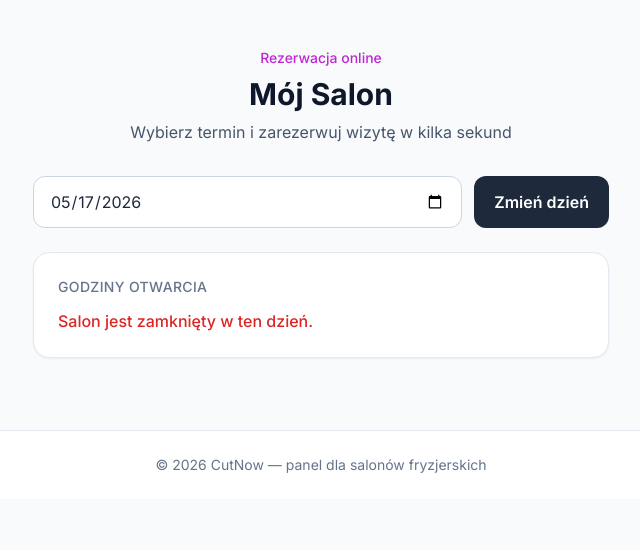
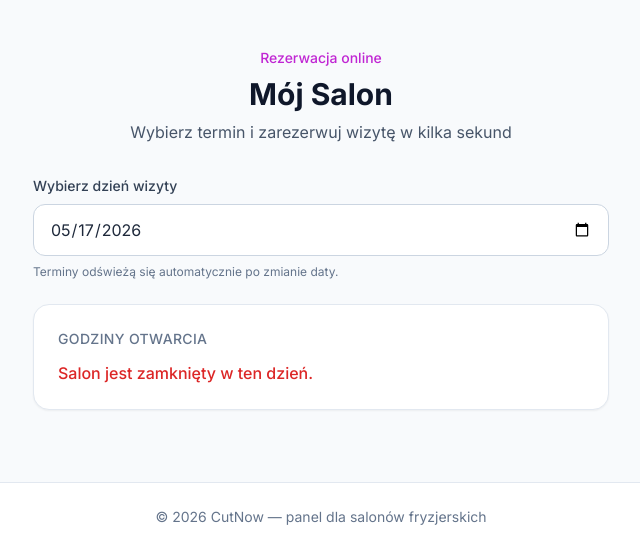
Before and after one commit to wojciechjazdzewski1-web/CutNow, a Flask app: page /rezerwacja/demo in a window 1280 px wide. Shown: the part 65-615 px from the top of the page, without its empty margins (319-959 px from the left). Run offline with Flask 3, Linux system fonts and the light colour scheme; some libraries are stand-ins or nearby versions.

Commit message:
Automatyczna zmiana daty w rezerwacji

```diff
--- a/templates/podglad.html
+++ b/templates/podglad.html
@@ -9,12 +9,19 @@
     <p class="text-slate-600 mt-2">Wybierz termin i zarezerwuj wizytę w kilka sekund</p>
   </div>
 
-  <form method="get" action="{{ url_for('rezerwacja_publiczna', salon_slug=salon_slug) }}" class="mb-6 flex gap-3">
-    <input type="date" name="data" value="{{ wybrana_data }}"
-      class="flex-1 rounded-xl border border-slate-300 px-4 py-3 focus:ring-2 focus:ring-brand-500 outline-none">
-    <button type="submit" class="rounded-xl bg-slate-800 hover:bg-slate-900 text-white font-semibold px-5 py-3 transition-colors">
-      Zmień dzień
-    </button>
+  <form id="date-picker-form" method="get" action="{{ url_for('rezerwacja_publiczna', salon_slug=salon_slug) }}" class="mb-6">
+    <label for="data" class="block text-sm font-medium text-slate-700 mb-2">Wybierz dzień wizyty</label>
+    <div class="flex gap-3">
+      <input type="date" id="data" name="data" value="{{ wybrana_data }}"
+        class="flex-1 rounded-xl border border-slate-300 px-4 py-3 focus:ring-2 focus:ring-brand-500 outline-none"
+        onchange="this.form.submit()">
+      <noscript>
+        <button type="submit" class="rounded-xl bg-slate-800 hover:bg-slate-900 text-white font-semibold px-5 py-3 transition-colors">
+          Pokaż terminy
+        </button>
+      </noscript>
+    </div>
+    <p class="text-xs text-slate-500 mt-2">Terminy odświeżą się automatycznie po zmianie daty.</p>
   </form>
 
   <div class="rounded-2xl bg-white border border-slate-200 p-6 shadow-sm mb-6">
```
